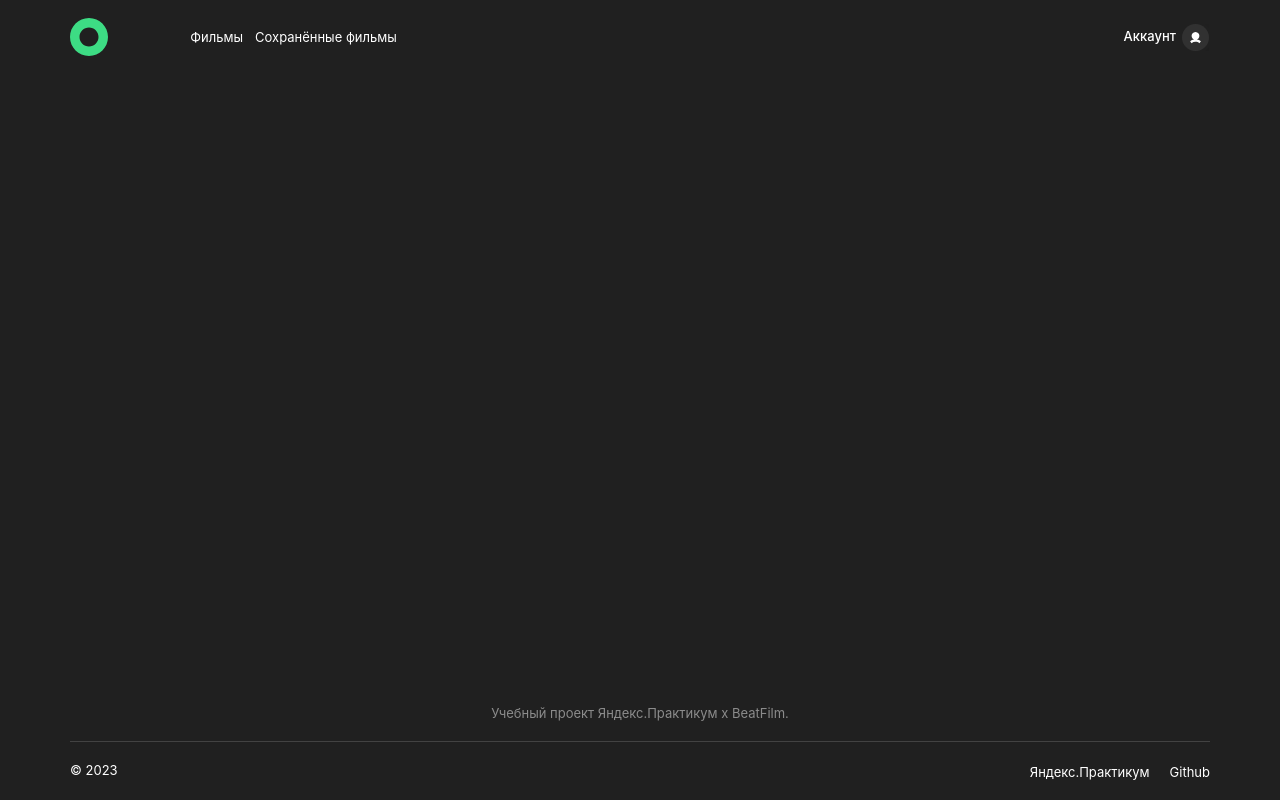
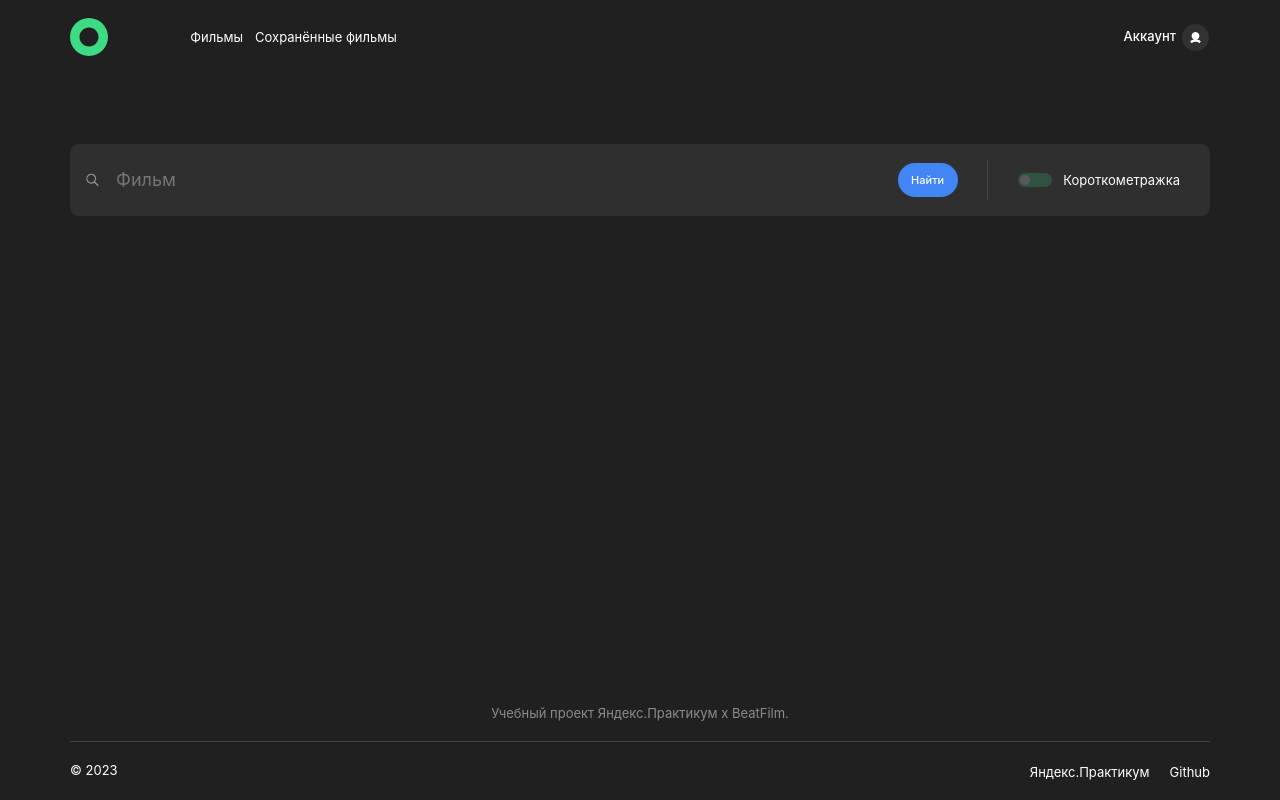
Before and after one commit to AlinaLvova/movies-explorer-frontend, a React app in the folder movie-explorer/: page /movies in a window 1280 px wide. Built offline with nearby package versions, Linux system fonts and the light colour scheme.

Commit message:
feature: add search window

```diff
--- a/movie-explorer/src/components/App/App.js
+++ b/movie-explorer/src/components/App/App.js
@@ -1,11 +1,12 @@
-import './App.css';
+import "./App.css";
 import { Route, Routes, Navigate, useNavigate } from "react-router-dom";
 import { useState, useEffect } from "react";
-import { useRef } from 'react'
-import Header from '../Common/Header/Header';
-import Menu from '../Common/Header/Menu/Menu';
-import Footer from '../Common/Footer/Footer';
-import Main from '../Main/Main';
+import { useRef } from "react";
+import Header from "../Common/Header/Header";
+import Menu from "../Common/Header/Menu/Menu";
+import Footer from "../Common/Footer/Footer";
+import Main from "../Main/Main";
+import Movies from "../Movies/Movies";
 
 function App() {
   const [loggedIn, setLoggedIn] = useState(false);
@@ -50,11 +51,7 @@ function App() {
               path="/profile"
               // element={}
             ></Route>
-            <Route
-              exact
-              path="/movies"
-              // element={}
-            ></Route>
+            <Route exact path="/movies" element={<Movies />}></Route>
             <Route
               path="/saved-movies"
               // element={
@@ -67,19 +64,11 @@ function App() {
               //    <ProtectedRouteElement />
               // }
             ></Route>
-            <Route
-              path="/"
-              element={
-                 <Main />
-              }
-            ></Route>
+            <Route path="/" element={<Main />}></Route>
           </Routes>
         </main>
         <Footer />
-        <Menu
-          isOpen={isMenuOpen}
-          onClose={closeAllPopups}
-        />
+        <Menu isOpen={isMenuOpen} onClose={closeAllPopups} />
       </div>
     </div>
   );
--- a/movie-explorer/src/components/Common/constant/colors.css
+++ b/movie-explorer/src/components/Common/constant/colors.css
@@ -2,6 +2,7 @@
     --background-color-grey: #202020;
     --background-color-blue: #073042;
     --background-color-light-grey: #272727;
+    --background-color-light-grey-f: #2F2F2F;
     --button-color-green: #3DDC84;
     --button-color-grey: #303030;
     --button-color-blue: #4285F4;
--- /dev/null
+++ b/movie-explorer/src/components/Movies/Movies.css
@@ -0,0 +1,7 @@
+.movies{
+    padding: 0 70px;
+    background-color: var(--background-color-grey);
+    width: 100vw;
+    max-width: calc(100vw - 2 * 70px);
+    flex: 1 0 auto;
+}
--- /dev/null
+++ b/movie-explorer/src/components/Movies/Movies.js
@@ -0,0 +1,14 @@
+import React, { useState } from 'react';
+
+import './Movies.css';
+import SearchForm  from './SearchForm/SearchForm';
+
+function Movies() {
+  return (
+    <div className="movies">
+    <SearchForm />
+    </div>
+  );
+}
+
+export default Movies;
--- /dev/null
+++ b/movie-explorer/src/components/Movies/SearchForm/SearchForm.css
@@ -0,0 +1,115 @@
+.search-form {
+    padding: 70px 0;
+    display: flex;
+    flex-direction: row;
+    border-radius: 9px;
+    height: 72px;
+}
+
+.search-form__container {
+    display: flex;
+    background-color: var(--background-color-light-grey-f);
+    border-radius: 9px 0 0 9px;
+    flex-direction: row;
+    width: calc(100% - 167px - 30px - 30px);
+    align-items: center;
+    justify-content: space-between;
+
+}
+
+.search-form__search-icon {
+    background-image: url(../../../images/icon-search.svg);
+    background-size: 34px 34px;
+    width: 34px;
+    height: 34px;
+    padding: 0 10px 0 0;
+    background-position: 50%;
+    background-repeat: no-repeat;
+}
+
+.search-form__input-field {
+    color: var(--text-color-dark-grey);
+    flex-grow: 1;
+    background-color: transparent;
+    border: none;
+    font-size: 18px;
+    font-family: Inter;
+    font-style: normal;
+    font-weight: 400;
+    line-height: 20px;
+    outline: none;
+}
+
+.search-form__search-btn {
+    width: 60px;
+    height: 34px;
+    margin: 0 0 0 20px;
+    padding: 0;
+    border: none;
+    border-radius: 48px;
+    background-color: var(--button-color-blue);
+    text-align: center;
+    font-size: 11px;
+    font-family: Inter;
+    font-style: normal;
+    font-weight: 500;
+    line-height: 18px;
+    color: var(--text-color-white);
+}
+
+.search-form__delimeter {
+    background-color: var(--background-color-light-grey-f);
+    background-image: url(../../../images/border-line-search.svg);
+    background-size: 1px 40px;
+    background-position: 50%;
+    background-repeat: no-repeat;
+    padding: 0 30px;
+}
+
+.search-form__switcher-container {
+    display: flex;
+    align-items: center;
+    justify-content: space-between;
+    flex-direction: row;
+    background-color: var(--background-color-light-grey-f);
+    width: 167px;
+    padding: 0 30px 0 0;
+    flex-grow: 1;
+    border-radius: 0 9px 9px 0;
+}
+
+.search-form__switcher-text {
+    font-size: 13px;
+    font-family: Inter;
+    font-style: normal;
+    font-weight: 400;
+    line-height: 18px;
+}
+
+.search-form__switcher {
+    width: 34px;
+    height: 14px;
+    background-color: var(--button-color-green);
+    border-radius: 50px;
+    padding: 2px;
+    margin: 0;
+    transition: opacity 0.4s ease; /* Плавный переход для перемещения и изменения цвета */
+    opacity: 0.2;
+    border: none;
+}
+
+.search-form__switcher-ball{
+    width: 10px;
+    height: 10px;
+    border-radius: 50%;
+    background-color: var(--text-color-white);
+    transition: all 0.3s ease; /* Плавный переход для перемещения и изменения цвета */
+}
+
+.search-form__switcher.active .search-form__switcher-ball {
+    transform: translateX(20px); /* Перемещение круга в активное положение */ /* Изменение цвета круга на серый */
+}
+
+.search-form__switcher.active {
+    opacity: 1;
+}
--- /dev/null
+++ b/movie-explorer/src/components/Movies/SearchForm/SearchForm.js
@@ -0,0 +1,30 @@
+import React, { useState } from 'react';
+
+import './SearchForm.css';
+
+function SearchForm () {
+  const [activeSwitcher, setActiveSwitcher] = useState(false);
+
+  function handleSwitcherClick() {
+    setActiveSwitcher(!activeSwitcher);
+  };
+
+  return (
+    <section className="search-form">
+    <div className="search-form__container">
+      <div className="search-form__search-icon"></div>
+      <input className="search-form__input-field" type="text" placeholder="Фильм"></input>
+      <button className="search-form__search-btn link" type="button">Найти</button>
+    </div>
+    <div className="search-form__delimeter"></div>
+    <div className="search-form__switcher-container">
+      <button className={`search-form__switcher ${activeSwitcher ? "active" : ""}`} onClick={handleSwitcherClick}>
+        <div className="search-form__switcher-ball"></div>
+      </button>
+      <div className="search-form__switcher-text">Короткометражка</div>
+    </div>
+    </section>
+  );
+}
+
+export default SearchForm;
```
Also changed, not shown: movie-explorer/src/images/border-line-search.svg (added), movie-explorer/src/images/icon-search.svg (added).
